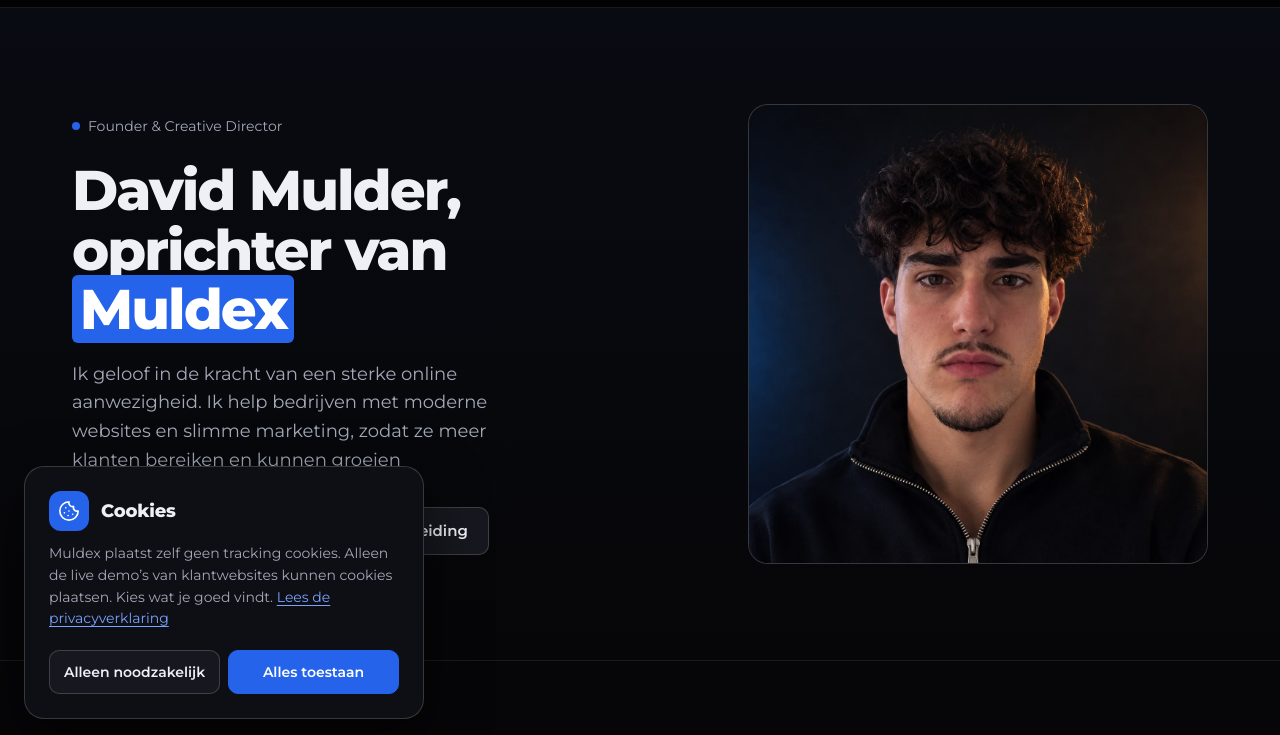
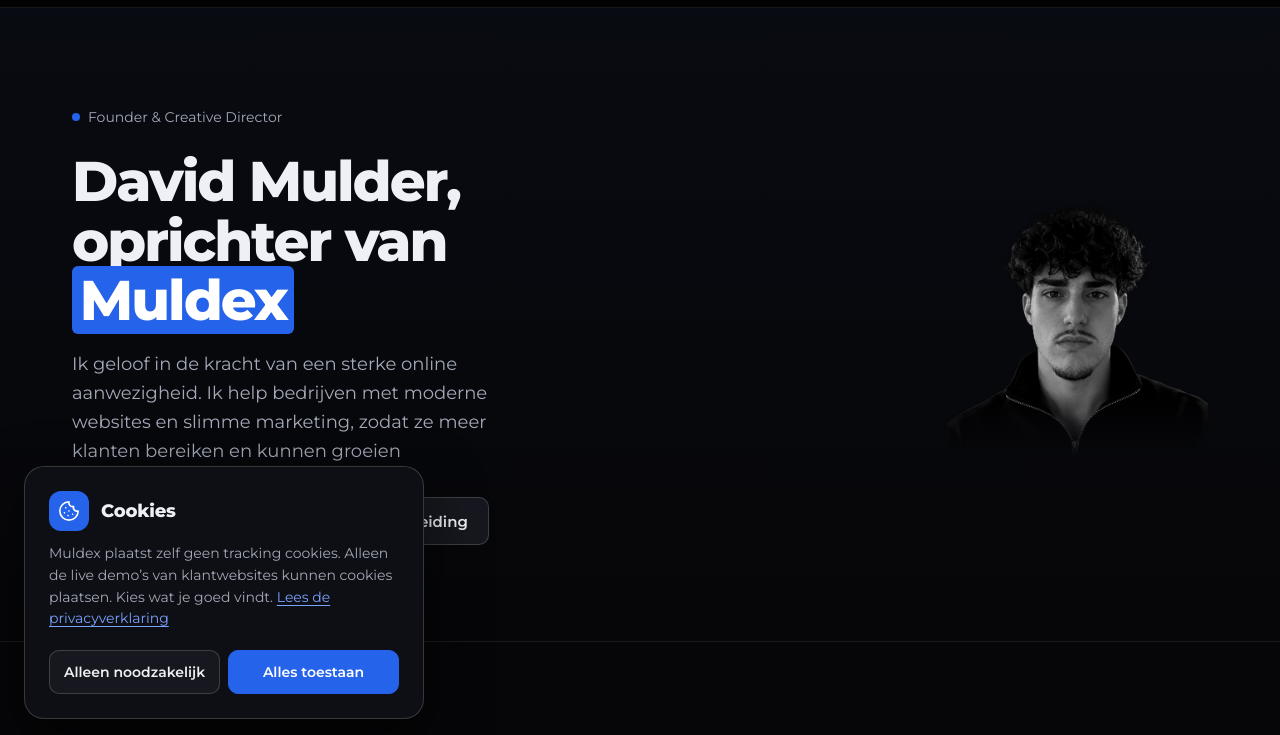
Before and after one commit to davidmulder8-oss/muldex, a plain HTML site: page over-ons.html in a window 1280 px wide. Shown: the part 57-792 px from the top of the page. Drawn offline with Linux system fonts and the light colour scheme.

Commit message:
About Us: klein uitgeknipt portret op de pagina-achtergrond
Co-Authored-By: Claude Opus 5.5 <noreply@anthropic.com>

```diff
--- a/over-ons.html
+++ b/over-ons.html
@@ -43,8 +43,8 @@
         <a class="btn btn-secondary" href="student.html">Over mijn opleiding</a>
       </div>
     </div>
-    <figure style="margin:0;max-width:460px;justify-self:end;width:100%">
-      <div class="portrait"><img src="images/david-mulder.jpg" alt="Portret van David Mulder" width="1254" height="1254"></div>
+    <figure style="margin:0;max-width:260px;justify-self:end;width:100%">
+      <div class="portrait portrait-zw"><img src="images/david-mulder-zw.png" alt="Portret van David Mulder" width="1254" height="1254"></div>
     </figure>
   </div>
 </section>
```
